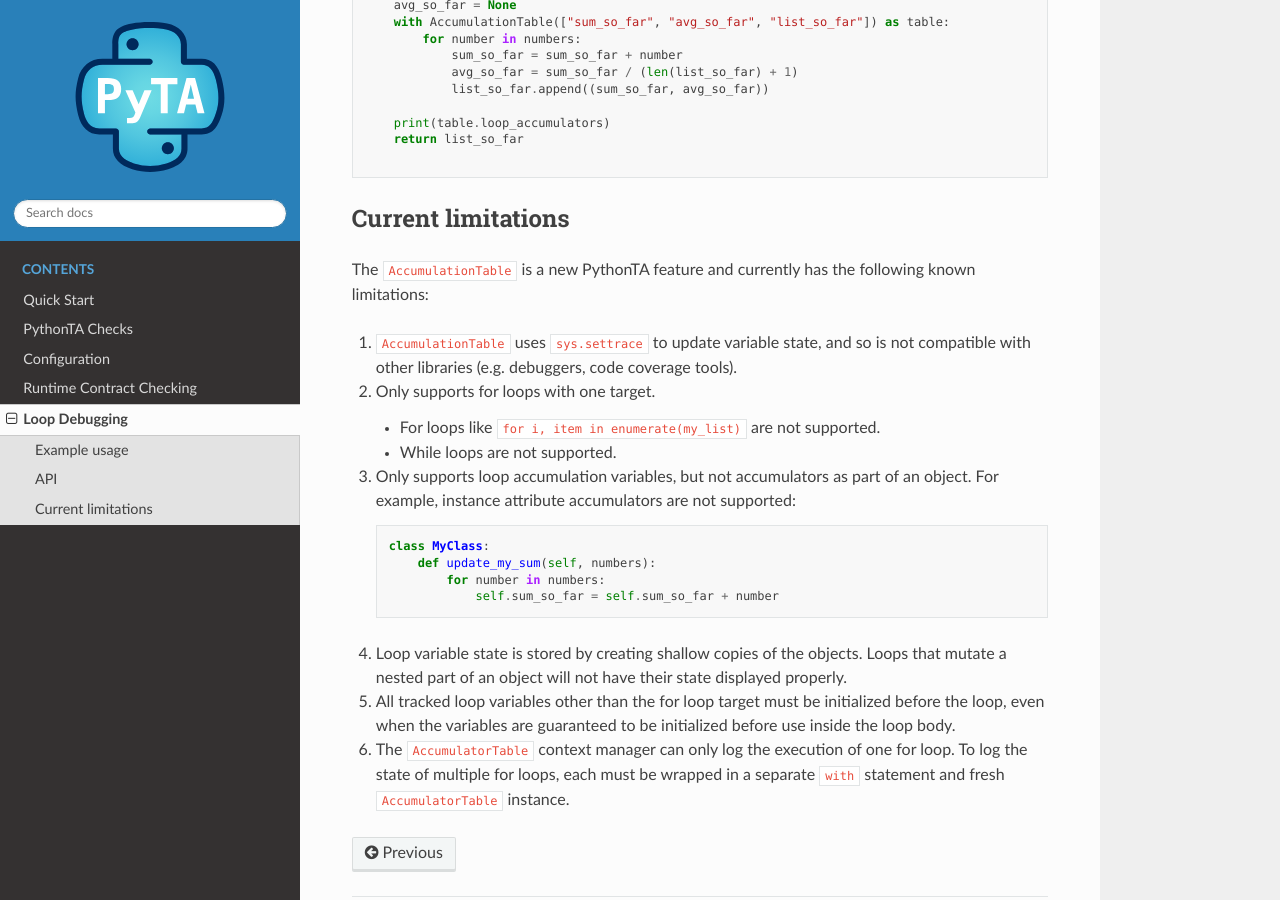
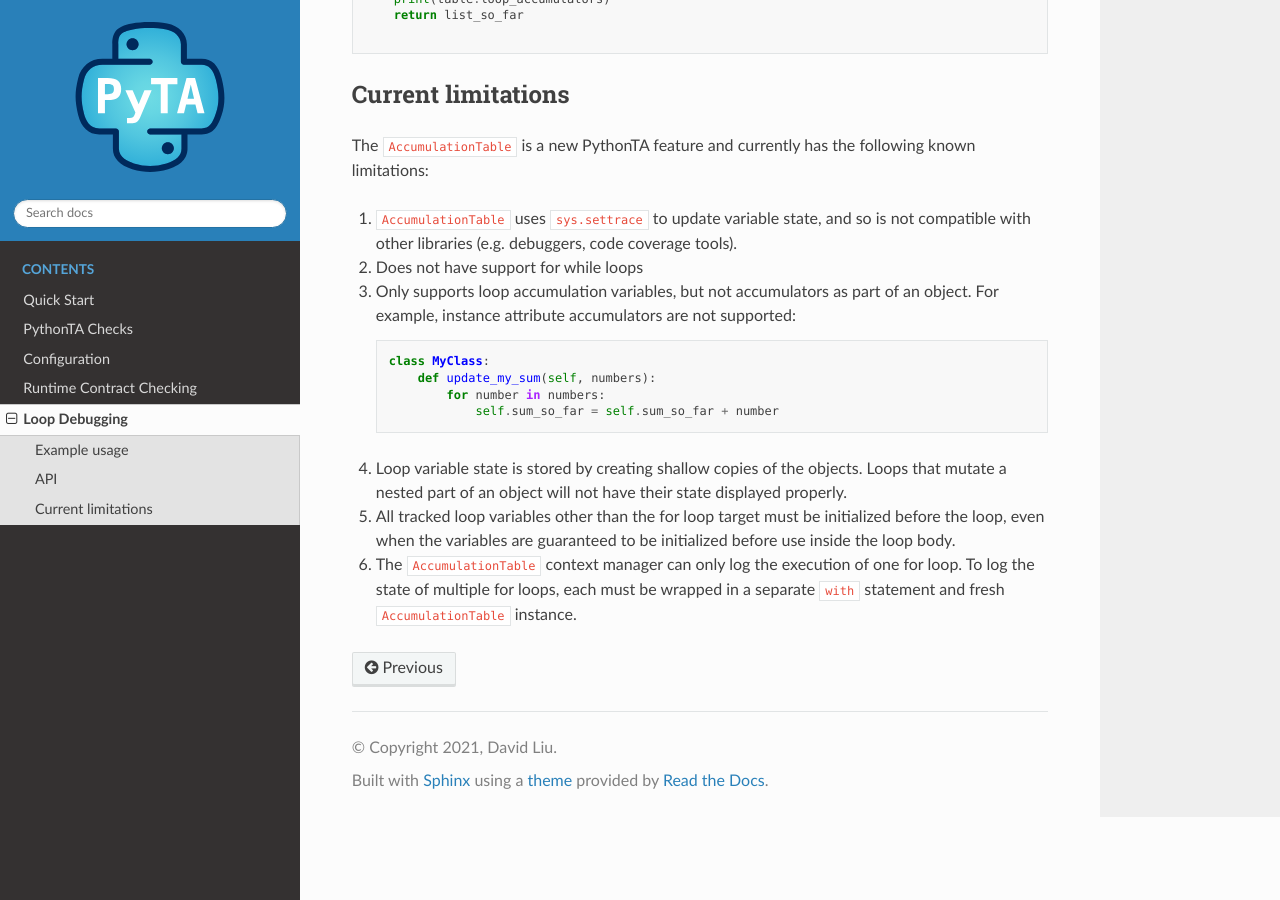
Before and after one commit to pyta-uoft/pyta, a Sphinx documentation site: the page built from docs/debug/index.md, in a window 1280 px wide and 900 px high, scrolled down 1877 px. Built offline with Sphinx 7.4.7 and the Read the Docs theme 2.0.0, drawn with Linux system fonts in a browser that asks for light colours.

Commit message:
code cleanup

```diff
--- a/docs/debug/index.md
+++ b/docs/debug/index.md
@@ -92,10 +90,7 @@ The `AccumulationTable` is a new PythonTA feature and currently has the followin
 
 1. `AccumulationTable` uses [`sys.settrace`] to update variable state, and so is not compatible with other libraries (e.g. debuggers, code coverage tools).
 
-2. Only supports for loops with one target.
-
-   - For loops like `for i, item in enumerate(my_list)` are not supported.
-   - While loops are not supported.
+2. Does not have support for while loops
 
 3. Only supports loop accumulation variables, but not accumulators as part of an object.
    For example, instance attribute accumulators are not supported:
@@ -113,8 +108,8 @@ The `AccumulationTable` is a new PythonTA feature and currently has the followin
 5. All tracked loop variables other than the for loop target must be initialized before the loop,
    even when the variables are guaranteed to be initialized before use inside the loop body.
 
-6. The `AccumulatorTable` context manager can only log the execution of one for loop.
-   To log the state of multiple for loops, each must be wrapped in a separate `with` statement and fresh `AccumulatorTable` instance.
+6. The `AccumulationTable` context manager can only log the execution of one for loop.
+   To log the state of multiple for loops, each must be wrapped in a separate `with` statement and fresh `AccumulationTable` instance.
 
 [tabulate]: https://github.com/astanin/python-tabulate
 [`sys.settrace`]: https://docs.python.org/3/library/sys.html#sys.settrace
```
Also changed, not shown: other parts of docs/debug/index.md (+1 -3 lines), 1 other file.
